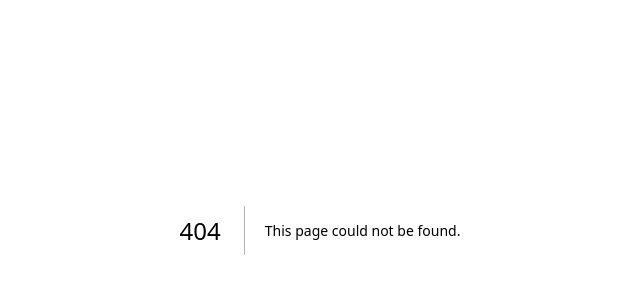
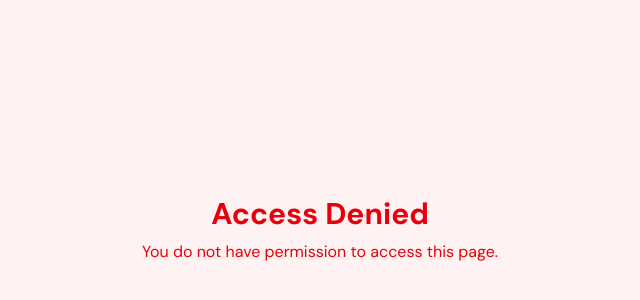
Before and after one commit to Communal/Communal-shop, a Next.js app: page /unauthorized in a window 1280 px wide. Before the commit this address had no page. Shown: the part 170-470 px from the top of the page, without its empty margins (320-960 px from the left). Built offline with nearby package versions, Linux system fonts and the light colour scheme.

Commit message:
Unauthorized page

```diff
--- /dev/null
+++ b/src/app/unauthorized/page.jsx
@@ -0,0 +1,8 @@
+export default function UnauthorizedPage() {
+  return (
+    <div className="flex flex-col items-center justify-center min-h-screen bg-red-50 text-red-600">
+      <h1 className="text-3xl font-bold">Access Denied</h1>
+      <p className="mt-2">You do not have permission to access this page.</p>
+    </div>
+  )
+}
```
